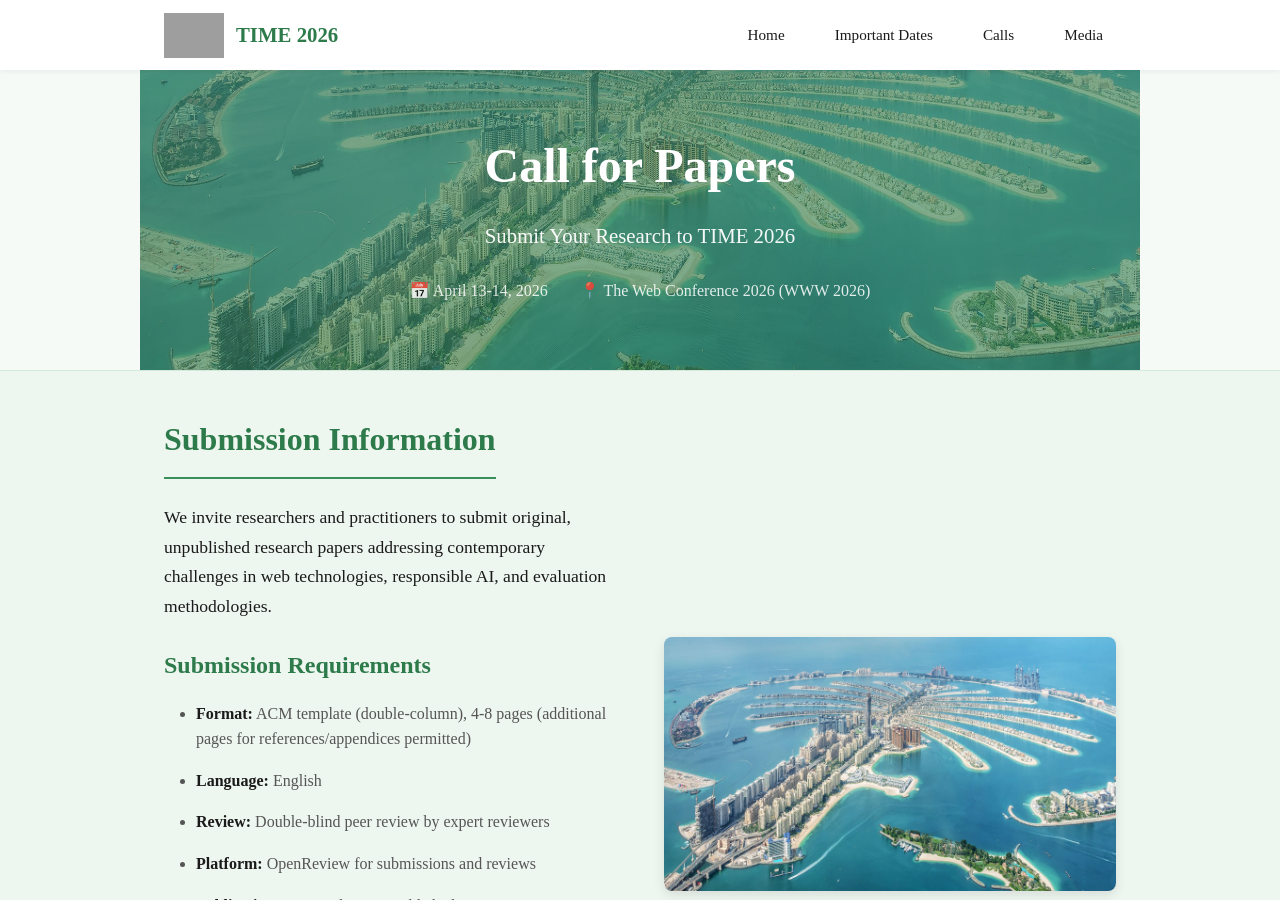
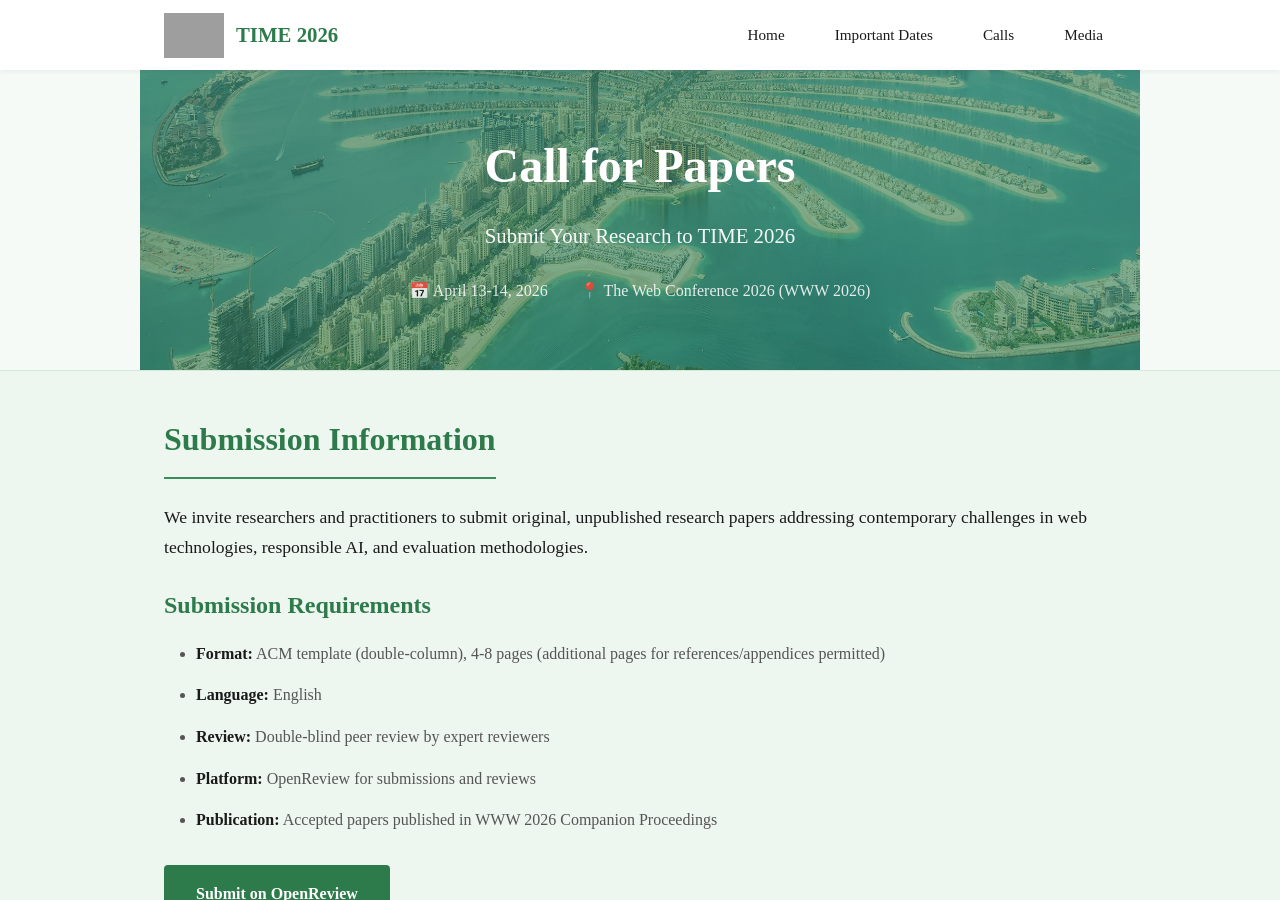
Before and after one commit to zichengpan/TIME2026-WWW, a Jekyll site: the page built from calls.html, in a window 1280 px wide and 900 px high. Built offline with Jekyll 4.4.1, drawn with Linux system fonts in a browser that asks for light colours; grey boxes are pictures that could not be loaded.

Commit message:
Remove images from overview and submission sections, simplify layout

```diff
--- a/calls.html
+++ b/calls.html
@@ -21,8 +21,6 @@ title: Call for Papers - TIME 2026 Workshop
 <section id="cfp-details">
   <div class="container">
     <h2>Submission Information</h2>
-    <div class="content-grid">
-      <div class="content-text">
     <p class="lead">
       We invite researchers and practitioners to submit original, unpublished research papers addressing contemporary challenges in web technologies, responsible AI, and evaluation methodologies.
     </p>
@@ -38,11 +36,6 @@ title: Call for Papers - TIME 2026 Workshop
 
     <div style="margin-top: 2rem;">
       <a href="https://openreview.net/" class="btn">Submit on OpenReview</a>
-        </div>
-      </div>
-      <div class="content-image">
-        <img src="{{ '/assets/images/dubai.jpg' | relative_url }}" alt="Call for Papers">
-      </div>
     </div>
   </div>
 </section>
--- a/index.html
+++ b/index.html
@@ -21,7 +21,6 @@ title: TIME 2026 Workshop
 <section id="overview">
   <div class="container">
     <h2>Overview</h2>
-    <div class="content-grid">
     <div class="content-text">
       <p class="lead">
         The TIME 2026 workshop, organized as part of The Web Conference 2026 (WWW 2026), represents a pivotal initiative in advancing cross-domain knowledge exchange and methodological innovation in contemporary web technologies.
@@ -32,10 +31,6 @@ title: TIME 2026 Workshop
       <p>
         The workshop emphasizes <span class="highlight">actionable solutions and cross-disciplinary insights</span> aligned with WWW 2026's objectives, bridging theoretical research and real-world applications.
       </p>
-      </div>
-      <div class="content-image">
-        <img src="{{ '/assets/images/dubai.jpg' | relative_url }}" alt="Workshop Overview">
-      </div>
     </div>
 
     <h3 style="margin-top: 2rem;">Call for Papers Themes</h3>
```
Lines whose indentation alone changed are shown as unchanged.
